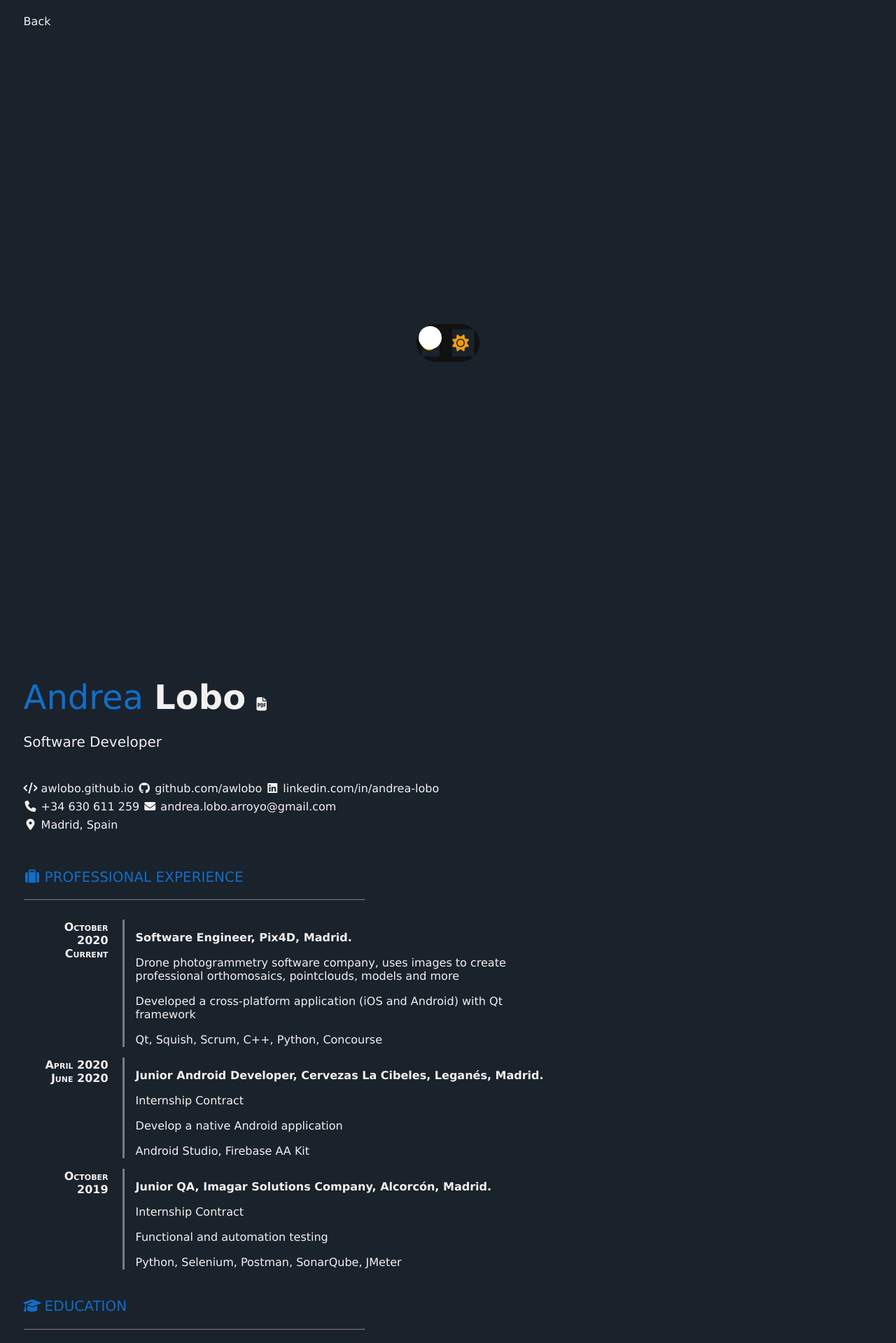
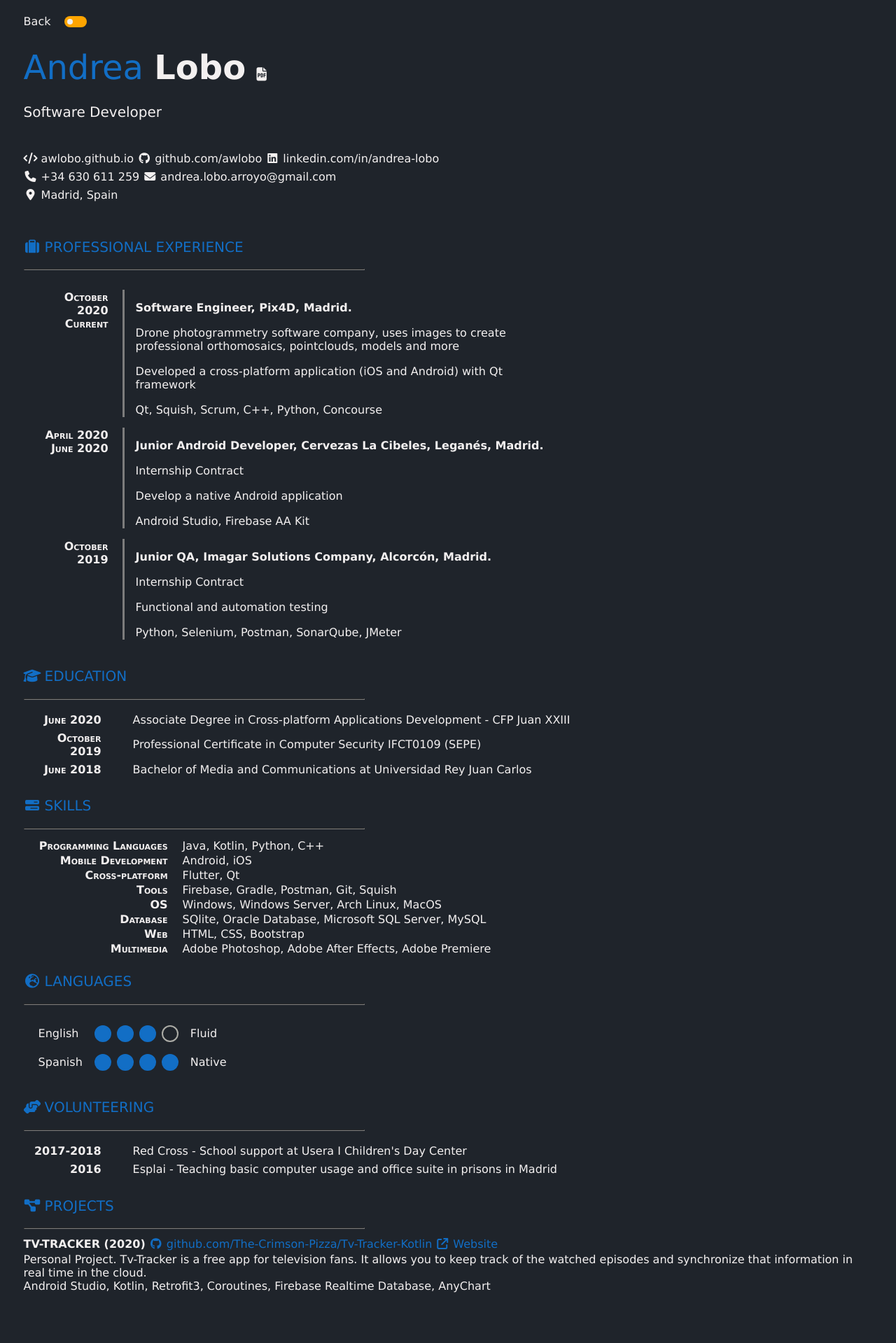
Before and after one commit to awlobo/awlobo.github.io, a Jekyll site: the page built from _pages/about.md, in a window 1280 px wide. Shown: the top 1919 px of the page at 70% size. Built offline with Jekyll 4.4.1, drawn with Linux system fonts in a browser that asks for light colours.

Commit message:
Fix theme switcher

```diff
--- a/_layouts/cv.html
+++ b/_layouts/cv.html
@@ -12,18 +12,10 @@
         <div id="content">
             <div>
                 <a href='{{site.url}}/'>Back</a>
-                <div class="switch">
-                    <input id="checkbox" type="checkbox" class="checkbox">
-                    <label for="checkbox" class="label">
-                        <i class="fas fa-moon"></i>
-                        <i class="fas fa-sun"></i>
-                        <div class="ball"></div>
-                    </label>
-                </div>
-                <!-- <label class="switch">
-                    <input type="checkbox" id="toggle"" />
-                    <span class=" slider round"></span>
-                </label> -->
+                <label class="switch">
+                    <input type="checkbox" id="checkbox">
+                    <span class="slider"></span>
+                </label>
             </div>
             <h1 id="andrea-lobo">{{me.first_name}} <strong>{{me.second_name}}</strong>
                 <a target="_blank" href=""><i class="fa-solid fa-file-pdf"></i></a>
@@ -178,7 +170,7 @@
     const root_theme = document.querySelector(':root');
 
     document.querySelector('#checkbox').addEventListener('change', toggle => {
-        let theme = toggle.target.checked ? 'light' : 'dark';
+        const theme = toggle.target.checked ? 'light' : 'dark';
         root_theme.style.setProperty('--background', `var(--${theme}-background)`);
         root_theme.style.setProperty('--font', `var(--${theme}-font)`);
     });
--- a/_sass/cv.scss
+++ b/_sass/cv.scss
@@ -3,7 +3,7 @@
 :root {
   --dark-primary: rgb(18, 110, 197);
   --light-primary: rgb(18, 110, 197);
-    --dark-background: #1a222c;
+  --dark-background: #1f242b;
   --light-background: #efefef;
   --dark-font: rgb(243, 240, 240);
   --light-font: var(--dark-background);
@@ -12,7 +12,6 @@
   --background: var(--dark-background);
   --font: var(--dark-font);
 }
-
 
 * {
   font-family: Avenir, Verdana, sans-serif;
@@ -40,7 +39,7 @@ i {
   padding: 5px 5px 5px 0px;
 }
 
-i>span {
+i > span {
   padding: 5px 5px;
 }
 
@@ -69,11 +68,11 @@ h1 {
   color: var(--primary);
 }
 
-h1>a {
+h1 > a {
   font-size: 40%;
 }
 
-h1+i {
+h1 + i {
   text-align: left;
   font-size: 130%;
 }
@@ -92,7 +91,7 @@ h2#title {
   color: var(--font);
 }
 
-h2>i {
+h2 > i {
   color: var(--primary);
 }
 
@@ -186,7 +185,7 @@ table.langs {
   width: 50%;
 }
 
-.references>.col {
+.references > .col {
   display: flex;
   flex-direction: column;
   flex-basis: 100%;
@@ -201,60 +200,66 @@ table.langs {
   color: var(--primary);
 }
 
-.projects a>i {
+.projects a > i {
   color: var(--primary);
 }
 
 /* ----- THEME SWITCH ----- */
 
+/* The switch - the box around the slider */
 .switch {
-    display: flex;
-  justify-content: center;
-  align-items: center;
-  height: 100vh;
-  margin: 0;
-  transition: background 0.2s linear;
-    // box-sizing: border-box;
-
+  margin-left: 20px;
+  margin-top: 2px;
+  position: absolute;
+  display: inline-block;
+  width: 32px;
+  height: 16px;
 }
 
-.checkbox {
+/* Hide default HTML checkbox */
+.switch input {
   opacity: 0;
-  position: absolute;
+  width: 0;
+  height: 0;
 }
 
-.label {
-  position: relative;
-  background-color: #111;
-  display: flex;
-  align-items: center;
-  justify-content: space-between;
-  border-radius: 50px;
-  height: 26px;
-  width: 50px;
-  padding: 5px;
-  transform: scale(1.5);
+/* The slider */
+.slider {
+  position: absolute;
+  cursor: pointer;
+  top: 0;
+  left: 0;
+  right: 0;
+  bottom: 0;
+  background-color: orange;
+  -webkit-transition: 0.4s;
+  transition: 0.4s;
+  border-radius: 34px;
 }
 
-.ball {
+.slider:before {
   position: absolute;
-  background-color: #fff;
+  content: "";
+  height: 8px;
+  width: 8px;
+  left: 4px;
+  bottom: 4px;
+  background-color: var(--light-background);
+  -webkit-transition: 0.4s;
+  transition: 0.4s;
   border-radius: 50%;
-  height: 22px;
-  width: 22px;
-  top: 2px;
-  left: 2px;
-  transition: transform 0.2s linear;
 }
 
-.checkbox:checked + .label .ball {
-  transform: translateX(24px);
+input:checked + .slider {
+  background-color: var(--dark-background);
 }
 
-.fa-moon {
-  color: #f1c40f;
+input:focus + .slider {
+  box-shadow: 0 0 1px var(--dark-background);
 }
 
-.fa-sun {
-  color: #f39c12;
+input:checked + .slider:before {
+  -webkit-transform: translateX(16px);
+  -ms-transform: translateX(16px);
+  transform: translateX(16px);
 }
```
Lines whose indentation alone changed are shown as unchanged.
